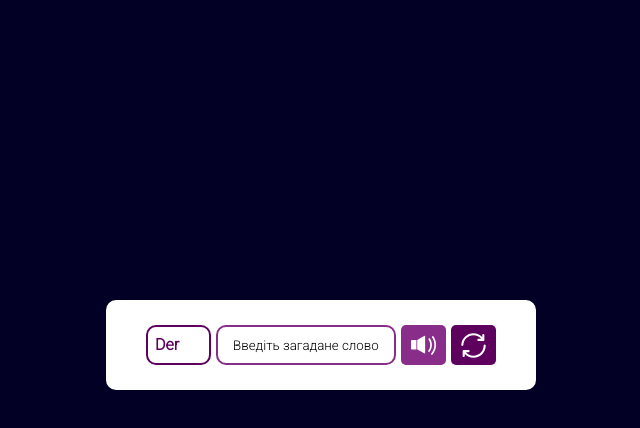
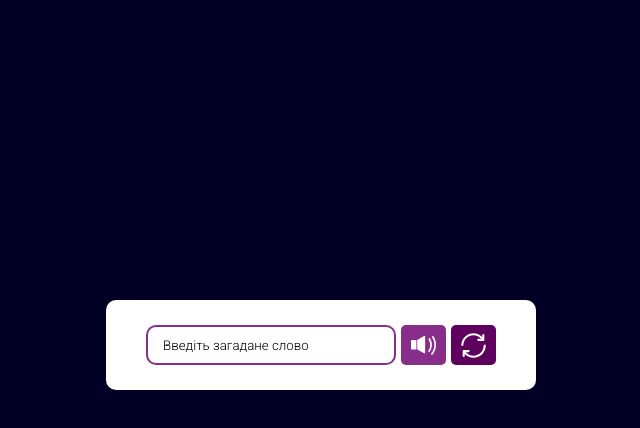
Before and after one commit to ilhmpy/Voicespell, a React (Create React App) app: page / in a window 1280 px wide. Both pictures are taken after a click on the button "ГРАТИ". Shown: the top 428 px of the page, without its empty margins (319-959 px from the left). Built offline with nearby package versions, Linux system fonts and the light colour scheme.

Commit message:
Add input artikels dependency

```diff
--- a/src/components/Playing/Playing.tsx
+++ b/src/components/Playing/Playing.tsx
@@ -76,11 +76,13 @@ export const Playing = () => {
             {words != null && (
                 <div>
                     <FlexBlock justifyContent="left" wrap>
-                        <List
-                            data={artikels}
-                            setArtikel={setArtikel}
-                            artikel={artikel}
-                        />
+                        {!words[hiddenWord].isVerb && (
+                            <List
+                                data={artikels}
+                                setArtikel={setArtikel}
+                                artikel={artikel}
+                            />
+                        )}
                         <PlayingInput
                             setValue={setHiddenWordValue}
                             value={hiddenWordValue}
--- a/src/components/Playing/components/PlayingInput.tsx
+++ b/src/components/Playing/components/PlayingInput.tsx
@@ -5,6 +5,7 @@ import { firstCase } from "../../../functions";
 
 interface InputInterface {
     right: boolean;
+    artikels: boolean;
 }
 
 interface PlayingInputInteface {
@@ -32,6 +33,7 @@ export const PlayingInput: FC<PlayingInputInteface> = ({
             onChange={handleHiddenWordInput}
             value={value}
             right={value == hideWord}
+            artikels={!hideWordObject.isVerb}
         />
     )
 }
@@ -48,4 +50,5 @@ export const Input = styled.input<InputInterface>`
     margin-right: 5px;
 
     ${({ right }) => right ? 'color: green;' : 'color: red;'}
+    ${({ artikels }) => artikels ? '' : 'width: 250px;'}
 `;
```
